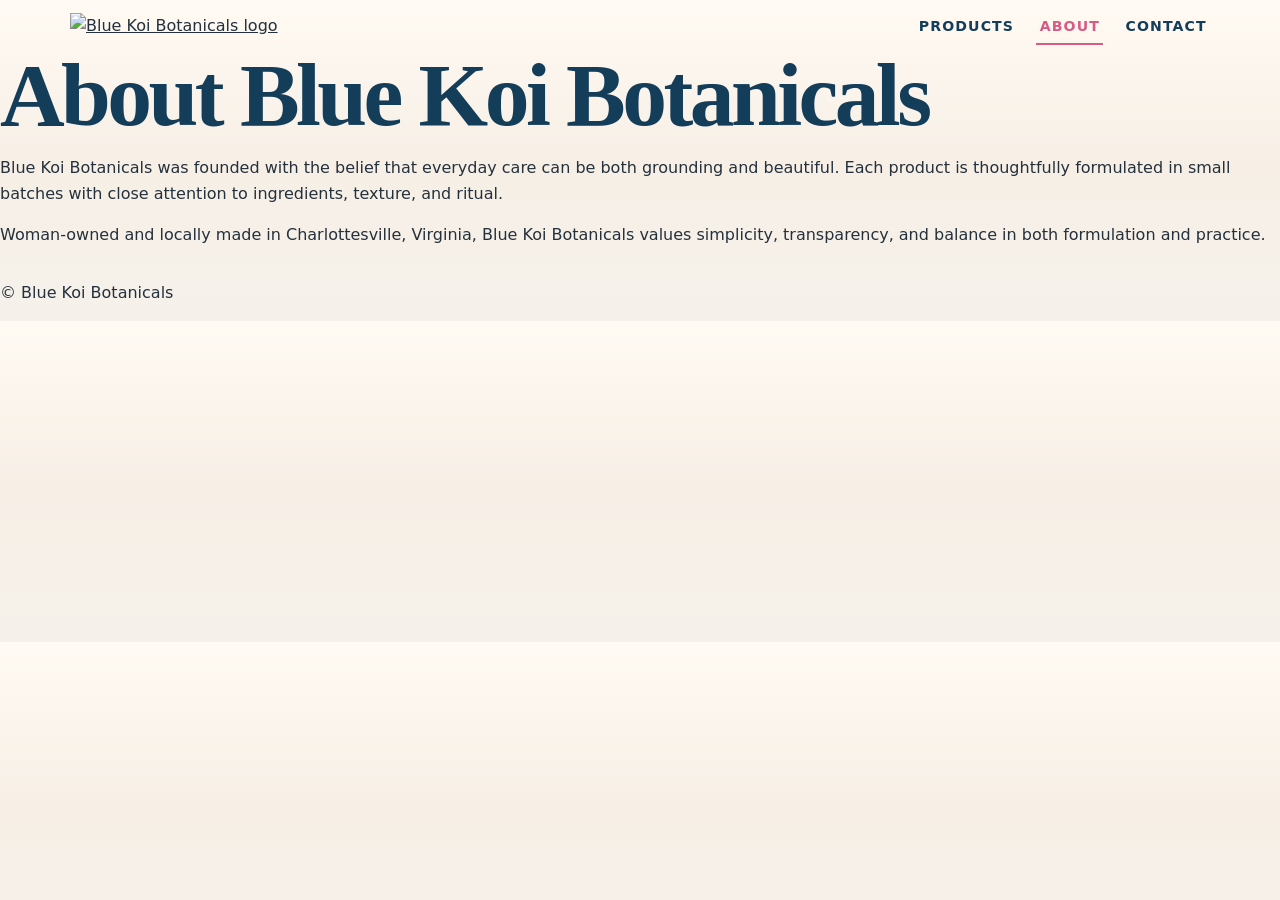
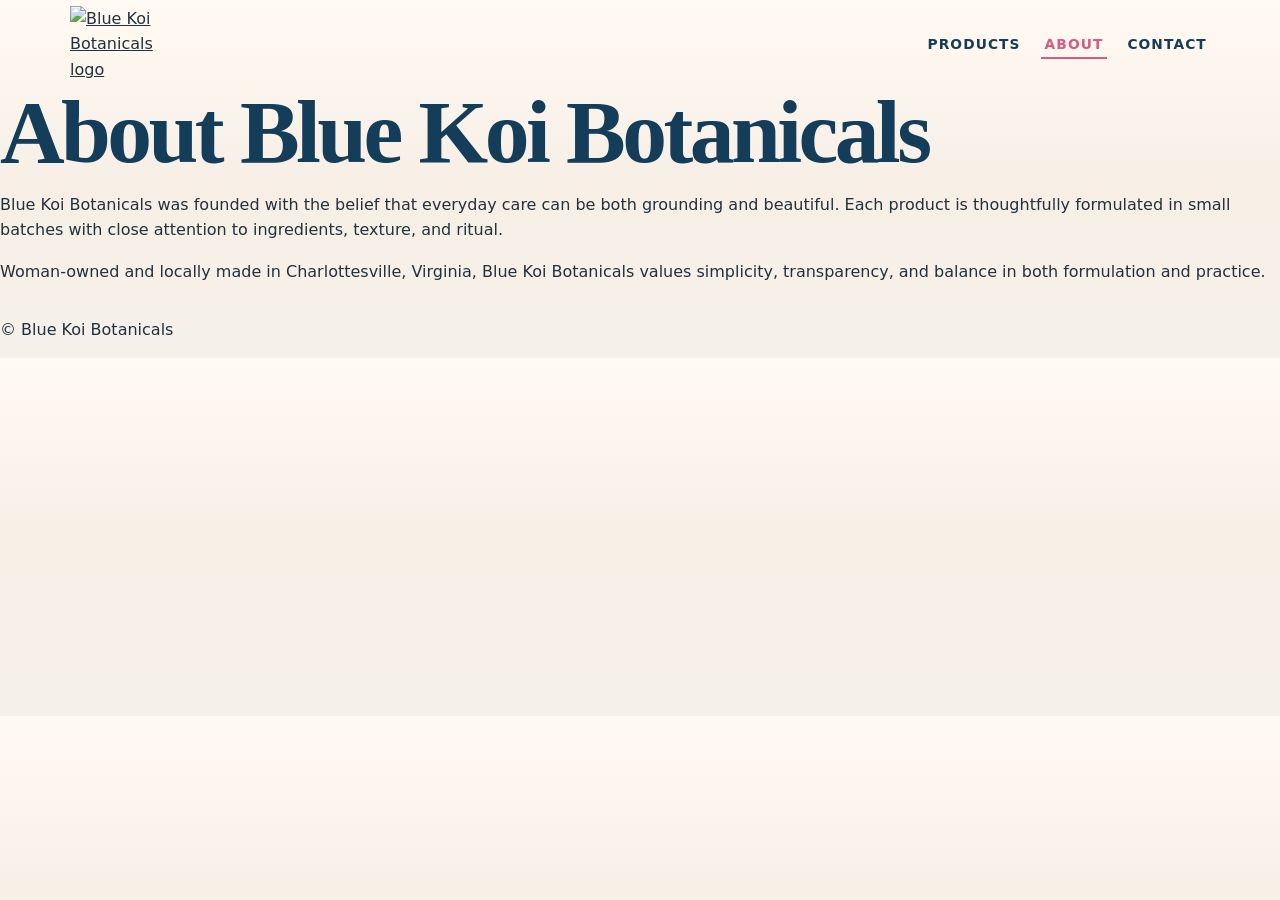

made webiste layout even more logical

--- a/css/styles.css
+++ b/css/styles.css
@@ -19,11 +19,11 @@ body { margin: 0; font-family: Inter, system-ui, -apple-system, Segoe UI, sans-s
 a { color: inherit; }
 img { max-width: 100%; display: block; }
 .site-header { position: sticky; top: 0; z-index: 10; backdrop-filter: blur(16px); background: rgba(255, 250, 243, .86); border-bottom: 1px solid var(--line); }
-.nav { max-width: 1180px; margin: 0 auto; padding: .8rem 1.25rem; display: flex; align-items: center; justify-content: space-between; gap: 1rem; }
-.logo { width: min(300px, 58vw); height: auto; }
+.nav { max-width: 1180px; margin: 0 auto; padding: .35rem 1.25rem; display: flex; align-items: center; justify-content: space-between; gap: .85rem; }
+.logo { width: min(112px, 34vw); height: auto; }
 .brand-link { text-decoration: none; }
-.nav-links { display: flex; align-items: center; justify-content: center; flex-wrap: wrap; gap: .28rem 1.2rem; list-style: none; margin: 0; padding: 0; max-width: 560px; }
-.nav-links a { text-decoration: none; color: var(--ink); font-weight: 700; font-size: .88rem; letter-spacing: .08em; text-transform: uppercase; padding: .55rem .2rem; border-bottom: 2px solid transparent; }
+.nav-links { display: flex; align-items: center; justify-content: center; flex-wrap: wrap; gap: .12rem 1.1rem; list-style: none; margin: 0; padding: 0; max-width: 560px; }
+.nav-links a { text-decoration: none; color: var(--ink); font-weight: 700; font-size: .86rem; letter-spacing: .08em; text-transform: uppercase; padding: .28rem .2rem; border-bottom: 2px solid transparent; }
 .nav-links a:hover, .nav-links a.active { color: var(--koi-pink); border-color: var(--koi-pink); }
 .nav-toggle { display: none; background: var(--ink); color: white; border: none; border-radius: 999px; padding: .55rem .75rem; font-size: 1rem; }
 main { overflow: hidden; }
@@ -122,8 +122,8 @@ ul.clean { margin: .5rem 0 0; padding-left: 1.1rem; }
 .small-note { font-size: .95rem !important; margin-top: .6rem; }
 .small-note a { color: var(--ink); font-weight: 800; }
 
-.shop-nav { flex-basis: 100%; display: flex; justify-content: center; margin-top: -.05rem; }
-.shop-nav a { border: 1px solid var(--ink); border-radius: 999px; padding: .42rem 1.25rem !important; background: var(--ink); color: white !important; font-size: 1.08rem !important; letter-spacing: .16em !important; }
+.shop-nav { flex-basis: 100%; display: flex; justify-content: center; margin-top: .42rem; }
+.shop-nav a { border: 1px solid var(--ink); border-radius: 999px; padding: .28rem 1.15rem !important; background: var(--ink); color: white !important; font-size: 1.02rem !important; letter-spacing: .16em !important; }
 .shop-nav a:hover { border-color: var(--koi-pink); background: var(--koi-pink); color: white !important; }
 .shop-callout { padding: 0 0 4.5rem; }
 .shop-panel { display: grid; grid-template-columns: minmax(0, 1fr) auto; gap: 1.4rem; align-items: center; padding: 1.4rem; border-radius: 28px; border: 1px solid var(--line); background: rgba(255,255,255,.72); box-shadow: 0 14px 40px rgba(39,51,65,.08); }
